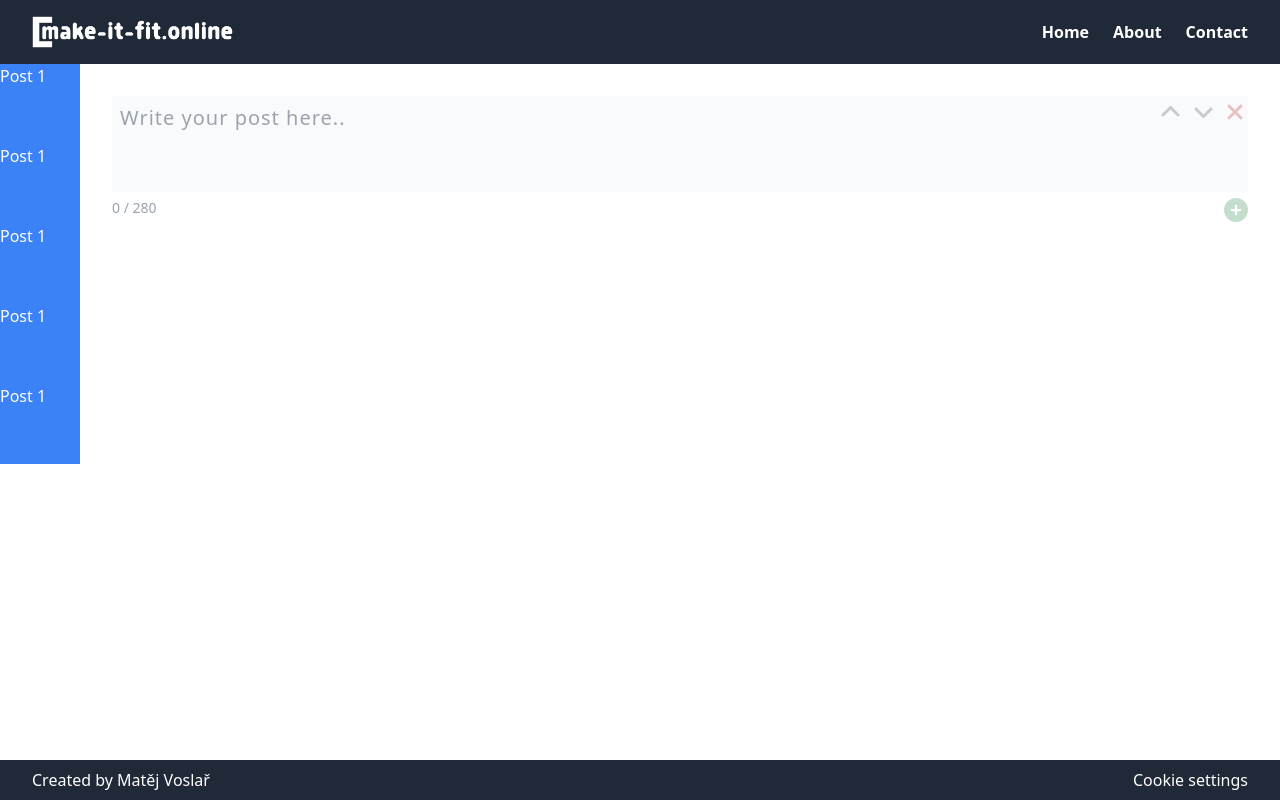
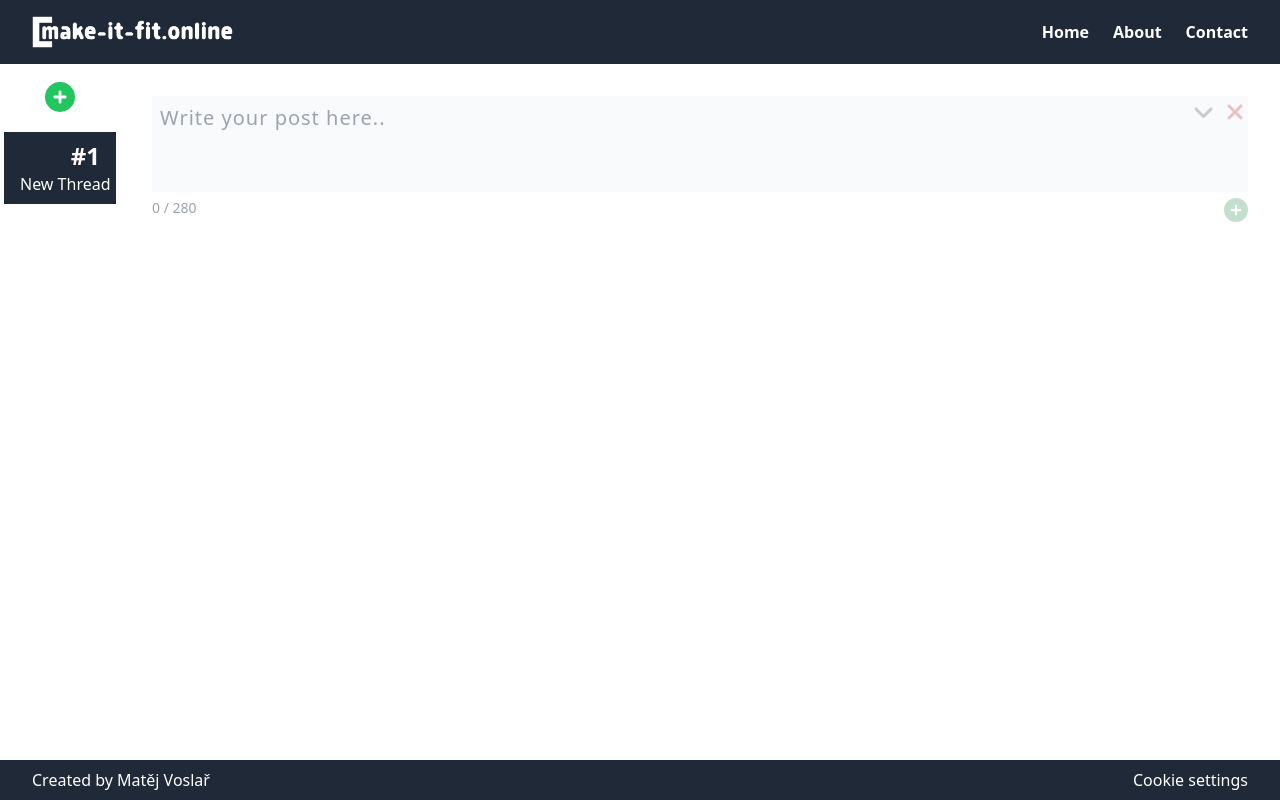
Before and after one commit to msamyel/makeitfit, a React (Vite) app: page / in a window 1280 px wide. Built offline with nearby package versions, Linux system fonts and the light colour scheme.

Commit message:
improve choosing thread

```diff
--- a/src/components/InputArea.tsx
+++ b/src/components/InputArea.tsx
@@ -1,5 +1,6 @@
 import { useEffect, useState } from "react";
 import CharCountDisplay from "./CharCountDisplay";
+import { Position } from "../types/Position";
 import { FontAwesomeIcon } from "@fortawesome/react-fontawesome";
 import {
     faPlusCircle,
@@ -9,7 +10,7 @@ import {
 } from "@fortawesome/free-solid-svg-icons";
 
 interface InputAreaProps {
-    index: number;
+    position: Position;
     text: string;
     onUpdateText: (text: string) => void;
     onAppendInput: () => void;
@@ -19,7 +20,7 @@ interface InputAreaProps {
 }
 
 const InputArea = ({
-    index,
+    position,
     text,
     onUpdateText,
     onAppendInput,
@@ -57,6 +58,7 @@ const InputArea = ({
                         >
                             😎
                         </button>
+                        {position !== "first" && (
                             <button
                                 type="button"
                                 onClick={onMoveInputUp}
@@ -67,6 +69,8 @@ const InputArea = ({
                                     className="text-2xl"
                                 />
                             </button>
+                        )}
+                        {position !== "last" && (
                             <button
                                 type="button"
                                 onClick={onMoveInputDown}
@@ -77,6 +81,7 @@ const InputArea = ({
                                     className="text-2xl"
                                 />
                             </button>
+                        )}
                         <button
                             type="button"
                             onClick={onRemoveInput}
--- a/src/components/InputAreaArray.tsx
+++ b/src/components/InputAreaArray.tsx
@@ -2,23 +2,23 @@ import { useEffect, useState } from "react";
 import InputArea from "./InputArea";
 
 interface InputAreaArrayProps {
-    postId: number;
+    threadId: number;
 }
 
-const InputAreaArray = ({ postId }: InputAreaArrayProps) => {
+const InputAreaArray = ({ threadId }: InputAreaArrayProps) => {
     const [inputArray, setInputArray] = useState<string[]>([]);
 
     useEffect(() => {
-        const savedStory = localStorage.getItem(`story_${postId}`);
+        const savedStory = localStorage.getItem(`thread_${threadId}`);
         if (savedStory) {
             setInputArray(JSON.parse(savedStory));
         } else {
             setInputArray([""]);
         }
-    }, [postId]);
+    }, [threadId]);
 
     const saveStory = () => {
-        localStorage.setItem(`story_${postId}`, JSON.stringify(inputArray));
+        localStorage.setItem(`thread_${threadId}`, JSON.stringify(inputArray));
     };
 
     const handleTextChange = (index: number, text: string) => {
@@ -66,7 +66,13 @@ const InputAreaArray = ({ postId }: InputAreaArrayProps) => {
             {inputArray.map((input, index) => (
                 <InputArea
                     key={index}
-                    index={index}
+                    position={
+                        index === 0
+                            ? "first"
+                            : index === inputArray.length - 1
+                            ? "last"
+                            : "middle"
+                    }
                     text={input}
                     onUpdateText={(updatedText) =>
                         handleTextChange(index, updatedText)
--- /dev/null
+++ b/src/components/ThreadButton.tsx
@@ -0,0 +1,48 @@
+interface ThreadButtonProps {
+    threadId: number;
+    title: string;
+    onSelectThread: () => void;
+    isSelected: boolean;
+}
+
+const ThreadButton = ({
+    threadId,
+    title,
+    onSelectThread,
+    isSelected,
+}: ThreadButtonProps) => {
+    const bgColor = isSelected
+        ? "bg-gray-800"
+        : "bg-onahau hover:bg-sandy-beach";
+    const textColor = isSelected ? "text-white" : "text-gray-800";
+
+    return (
+        <>
+            <div
+                onClick={onSelectThread}
+                className={
+                    bgColor +
+                    " block group py-2 px-4 text-nowrap overflow-clip cursor-pointer"
+                }
+            >
+                <span
+                    className={
+                        textColor + " block text-right font-bold text-2xl"
+                    }
+                >
+                    #{threadId}
+                </span>
+                <span
+                    className={
+                        textColor +
+                        " block text-left group-hover:animate-infinite-scroll"
+                    }
+                >
+                    {title}
+                </span>
+            </div>
+        </>
+    );
+};
+
+export default ThreadButton;
--- a/src/pages/Home.tsx
+++ b/src/pages/Home.tsx
@@ -1,28 +1,91 @@
 import InputAreaArray from "../components/InputAreaArray";
+import ThreadButton from "../components/ThreadButton";
+import { FontAwesomeIcon } from "@fortawesome/react-fontawesome";
+import { faPlusCircle } from "@fortawesome/free-solid-svg-icons";
+import { useCallback, useEffect, useState } from "react";
 
 const Home = () => {
+    const [selectedThreadId, setSelectedThreadId] = useState<number>(0);
+    const [threads, setThreads] = useState<number[]>([1]);
+
+    useEffect(() => {
+        const threadsContent = localStorage.getItem(`threads`);
+        if (threadsContent) {
+            setThreads((_) => {
+                const threadIds = JSON.parse(threadsContent);
+                console.log(threadIds);
+                setSelectedThreadId(Math.max(...threadIds));
+                return threadIds;
+            });
+            return;
+        }
+        setThreads([1]);
+        setSelectedThreadId(1);
+    }, []);
+
+    // static
+    const saveThreads = (_threads: number[]) => {
+        localStorage.setItem(`threads`, JSON.stringify(_threads));
+    };
+
+    type FirstWordsGetter = (threadId: number) => string;
+    const getFirstWordsOfThread = useCallback<FirstWordsGetter>(
+        (threadId: number) => {
+            const threadContents = localStorage.getItem(`thread_${threadId}`);
+            if (!threadContents) return "New Thread";
+            const threadContentsArray = JSON.parse(threadContents);
+            return threadContentsArray[0].split(" ").slice(0, 10).join(" ");
+        },
+        [selectedThreadId]
+    );
+
+    const addThread = () => {
+        const newThreadId = Math.max(...threads) + 1;
+        const newThreads = [...threads, newThreadId];
+        setThreads(newThreads);
+        selectThreadId(newThreadId);
+        saveThreads(newThreads);
+    };
+
+    const selectThreadId = (threadId: number) => {
+        // set thread as most recently selected
+        // setThreads((prevThreads) => {
+        //     const newThreads = prevThreads.filter((t) => t !== threadId);
+        //     newThreads.unshift(threadId);
+        //     return newThreads;
+        // });
+
+        setSelectedThreadId(threadId);
+    };
+
     return (
         <>
             <main className="w-full h-full flex justify-left items-left pb-[185px]">
-                <div className="w-20 h-full">
-                    <div className="w-20 h-20 bg-blue-500 text-white">
-                        Post 1
-                    </div>
-                    <div className="w-20 h-20 bg-blue-500 text-white">
-                        Post 1
-                    </div>
-                    <div className="w-20 h-20 bg-blue-500 text-white">
-                        Post 1
-                    </div>
-                    <div className="w-20 h-20 bg-blue-500 text-white">
-                        Post 1
-                    </div>
-                    <div className="w-20 h-20 bg-blue-500 text-white">
-                        Post 1
-                    </div>
+                <div className="w-[120px] h-full flex flex-col gap-1 p-1">
+                    <button
+                        type="button"
+                        className="block h-[60px] bg-white hover:bg-sandy-beach px-4 text-nowrap overflow-clip text-sm"
+                        onClick={addThread}
+                    >
+                        <FontAwesomeIcon
+                            icon={faPlusCircle}
+                            className="text-3xl text-green-500"
+                        />{" "}
+                    </button>
+                    {threads
+                        .sort((a, b) => b - a)
+                        .map((threadId) => (
+                            <ThreadButton
+                                key={threadId}
+                                threadId={threadId}
+                                title={getFirstWordsOfThread(threadId)}
+                                onSelectThread={() => selectThreadId(threadId)}
+                                isSelected={selectedThreadId === threadId}
+                            ></ThreadButton>
+                        ))}
                 </div>
                 <div className="flex flex-col gap-8 p-8 grow">
-                    <InputAreaArray postId={0} />
+                    <InputAreaArray threadId={selectedThreadId} />
                 </div>
             </main>
         </>
--- /dev/null
+++ b/src/types/Position.d.ts
@@ -0,0 +1 @@
+export type Position = "first" | "middle" | "last";
--- a/tailwind.config.js
+++ b/tailwind.config.js
@@ -10,8 +10,26 @@ export default {
             ...colors,
             'link-primary': 'rgb(30 64 175)',
             'link-secondary': '#000',
+            'onahau': '#c7e9ff',
+            'sandy-beach': '#ffecc7'
         },
-        extend: {},
+        extend: {
+            animation: {
+                'infinite-scroll': 'infinite-scroll 2s linear infinite',
+            },
+            keyframes: {
+                'infinite-scroll': {
+                    from: { transform: 'translateX(0)' },
+                    to: { transform: 'translateX(-100%)' },
+                },
+            },
+        },
     },
+    safelist: [
+        'bg-onahau',
+        'bg-sandy-beach',
+        'bg-link-primary',
+        'bg-link-secondary',
+    ],
     plugins: [],
 }
```
Lines whose indentation alone changed are shown as unchanged.
